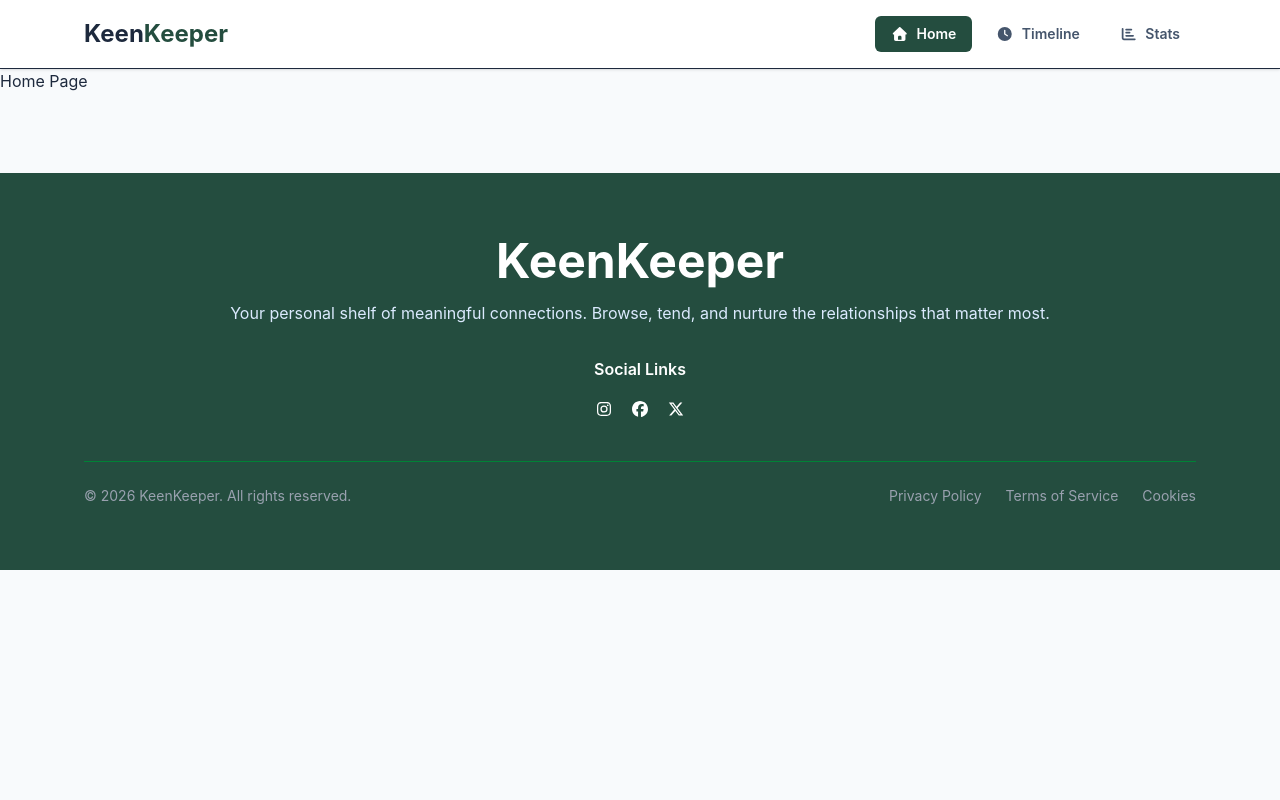
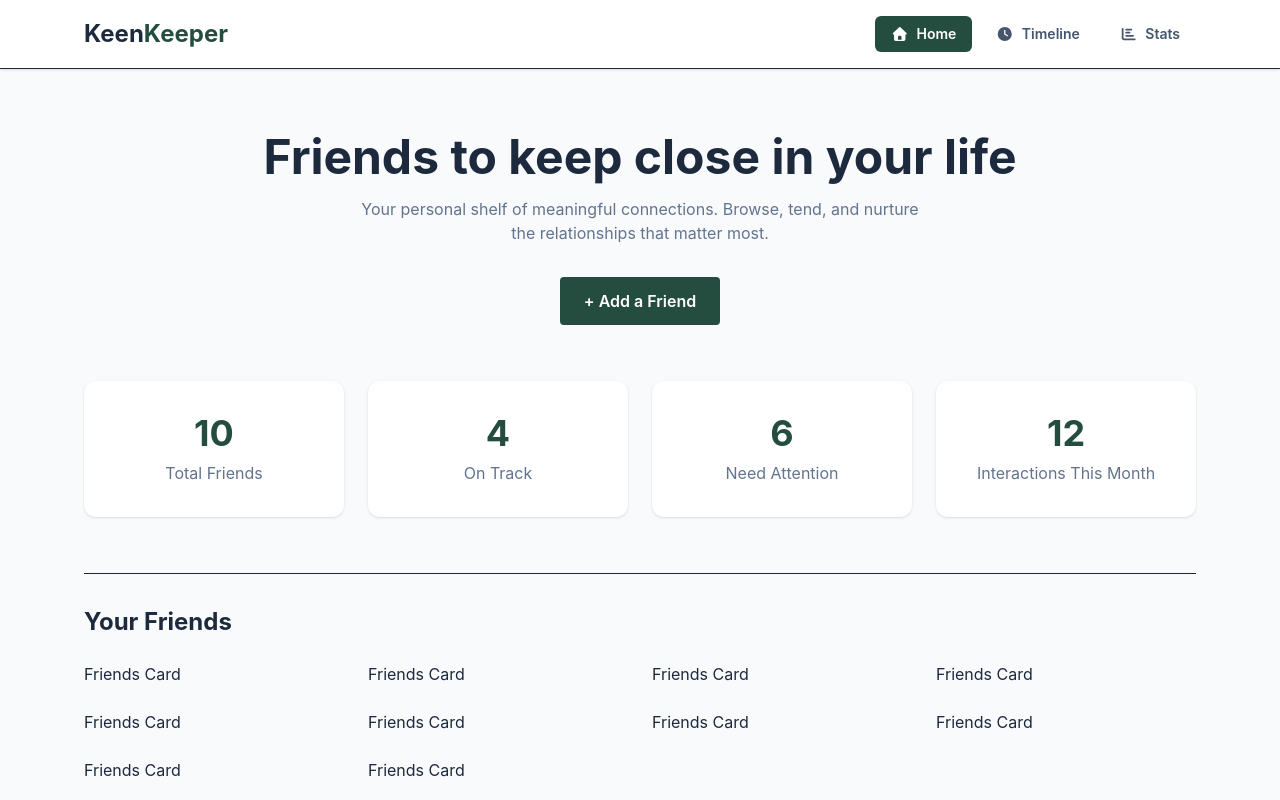
Before and after one commit to gazisaiful07/assignment7, a React (Vite) app: page / in a window 1280 px wide. Shown: the top 800 px of the page. Built offline with nearby package versions, Linux system fonts and the light colour scheme.

Commit message:
Loading animation and hompage designed

```diff
--- a/src/components/Loading.jsx
+++ b/src/components/Loading.jsx
@@ -1,11 +1,17 @@
-import React from 'react';
-
 const Loading = () => {
   return (
-    <div>
-      Loading
+    <div className="min-h-[60vh] flex flex-col items-center justify-center gap-4">
+
+      {/* Spinner */}
+      <div className="w-12 h-12 border-4 border-[#244d3f] border-t-white rounded-full animate-spin"></div>
+
+      {/* Text */}
+      <p className="text-[#244d3f] font-semibold text-lg">
+        Loading friends...
+      </p>
+
     </div>
   );
-};
+}
 
-export default Loading;
+export default Loading
--- a/src/pages/Home.jsx
+++ b/src/pages/Home.jsx
@@ -1,11 +1,66 @@
-import React from 'react';
+import { useEffect, useState } from "react";
+import FriendCard from "../components/FriendCard";
+import friendsData from "../assets/data/friends.json";
+import Loading from "../components/Loading";
 
 const Home = () => {
+  const [friends, setFriends] = useState([]);
+  const [loading, setLoading] = useState(true);
+
+  useEffect(() => {
+    setTimeout(() => {
+      setFriends(friendsData);
+      setLoading(false);
+    }, 700);
+  }, []);
+
+  const onTrack = friends.filter((f) => f.status === "on-track").length;
+  const attention = friends.filter((f) => f.status !== "on-track").length;
+
+  if (loading) {
+    return <Loading />;
+  }
+
   return (
-    <div>
-      Home Page
+    <section className="max-w-6xl mx-auto px-5 py-16">
+      <div className="text-center">
+        <h1 className="text-5xl font-bold mb-4">Friends to keep close in your life</h1>
+        <p className="text-slate-500 max-w-xl mx-auto">
+          Your personal shelf of meaningful connections. Browse, tend, and nurture the relationships that matter most.
+        </p>
+
+        <button className="mt-8 bg-[#244D3F] text-white px-6 py-3 rounded-sm font-semibold inline-flex gap-2 items-center hover:bg-green-950">
+          + Add a Friend
+        </button>
+      </div>
+
+      <div className="grid md:grid-cols-4 gap-6 my-14">
+        <SummaryCard number={friends.length} label="Total Friends" />
+        <SummaryCard number={onTrack} label="On Track" />
+        <SummaryCard number={attention} label="Need Attention" />
+        <SummaryCard number={12} label="Interactions This Month" />
+      </div>
+
+      <hr className="mb-8" />
+
+      <h2 className="text-2xl font-bold mb-6">Your Friends</h2>
+
+      <div className="grid sm:grid-cols-2 lg:grid-cols-4 gap-6">
+        {friends.map((friend) => (
+          <FriendCard key={friend.id} friend={friend} />
+        ))}
+      </div>
+    </section>
+  );
+}
+
+function SummaryCard({ number, label }) {
+  return (
+    <div className="bg-white rounded-xl shadow-sm  p-8 text-center">
+      <h3 className="text-4xl font-bold text-[#244d3f]">{number}</h3>
+      <p className="text-slate-500 mt-2">{label}</p>
     </div>
   );
-};
+}
 
 export default Home;
```
